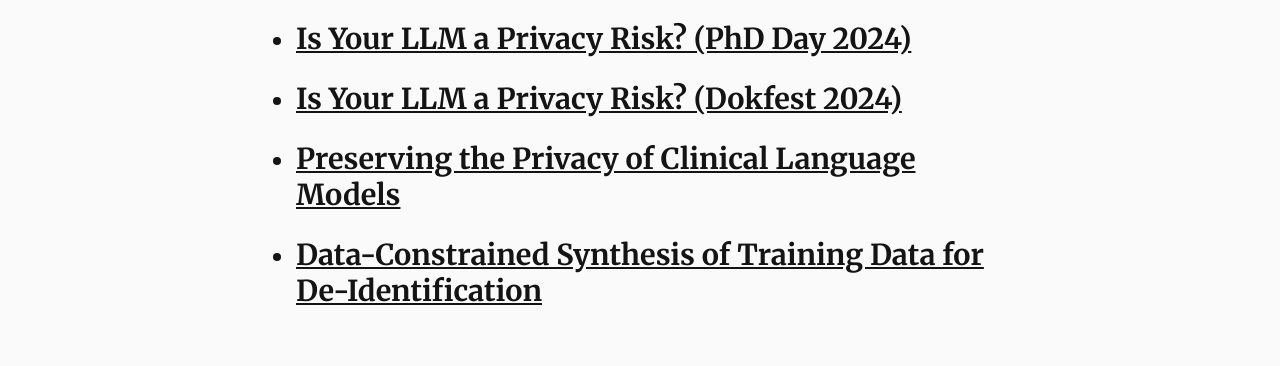
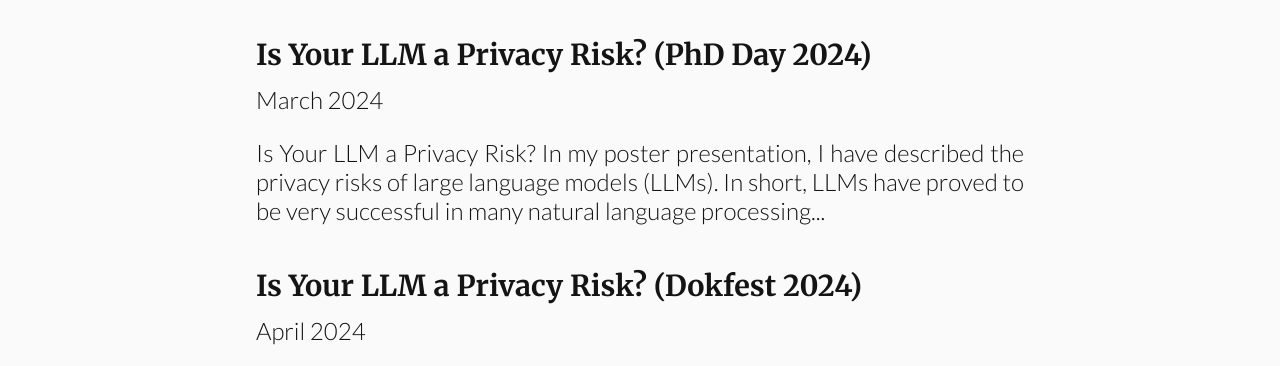
Before and after one commit to Touzen/vakili.science, an Eleventy site: page posts/index.html in a window 1280 px wide. Shown: the part 329-695 px from the top of the page. Built offline with nearby package versions, Linux system fonts and the light colour scheme; Eleventy itself is replaced by a stand-in of ours; files that its build step writes are made by us from their sources.

Commit message:
Widen column width and improve Notes index layout
- Widen main and section containers from 50% to 65% for comfortable reading.
- Replace bulleted h2 list in Notes index with clean publication-style article previews (title, date/venue, excerpt).
- Ignore vim swap files in .gitignore.

```diff
--- a/posts/index.html
+++ b/posts/index.html
@@ -5,11 +5,17 @@ permalink: /posts/
 ---
 <section id="posts">
     <h1 class="section-title"><span class="section-title">Research Notes</span></h1>
-    <ul class="content-list">
+    <div class="posts-list">
     {% for post in collections.post | reverse %}
-        <li>
-            <h2><a href="{{ post.url }}">{{ post.data.title }}</a></h2>
-        </li>
+        <article class="post-preview">
+            <h2 class="publication-title"><a href="{{ post.url }}">{{ post.data.title }}</a></h2>
+            {% if post.data.citation_conference_title %}
+            <p class="venue">{{ post.data.citation_conference_title }}</p>
+            {% elsif post.data.date %}
+            <p class="venue">{{ post.data.date | date: "%B %Y" }}</p>
+            {% endif %}
+            <p>{{ post.content | strip_html | truncatewords: 35 }}</p>
+        </article>
     {% endfor %}
-    </ul>
+    </div>
 </section>
--- a/style.css
+++ b/style.css
@@ -196,7 +196,7 @@ body {
 }
 
 main {
-    width: 50%;
+    width: 65%;
     display: flex;
     flex-direction: column;
 }
@@ -207,13 +207,18 @@ main#landing {
 }
 
 section {
-    width: 50%;
+    width: 65%;
     margin-top: 1em;
 }
 
 main:not(#landing) section,
 main:not(#landing) article {
     width: 100%;
+}
+
+article.post-preview {
+    margin-top: 1.5em;
+    margin-bottom: 2em;
 }
 
 section#introduction {
```
Also changed, not shown: 1 other file.
